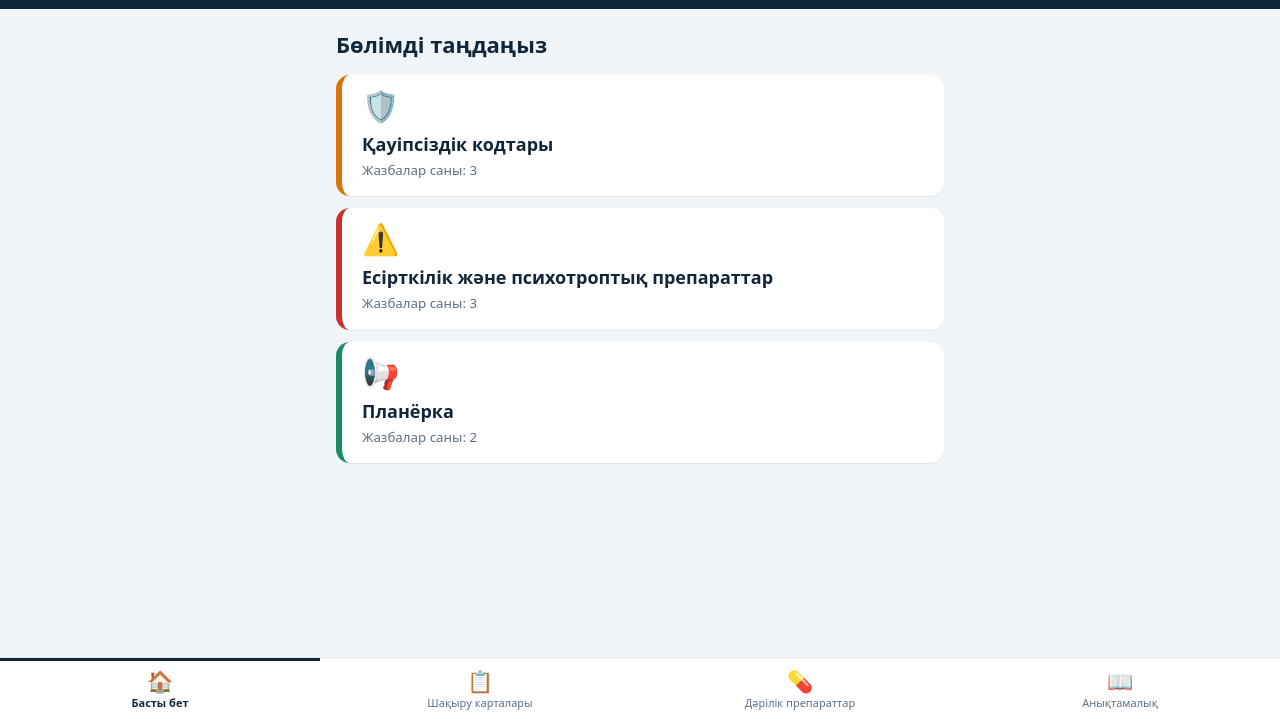
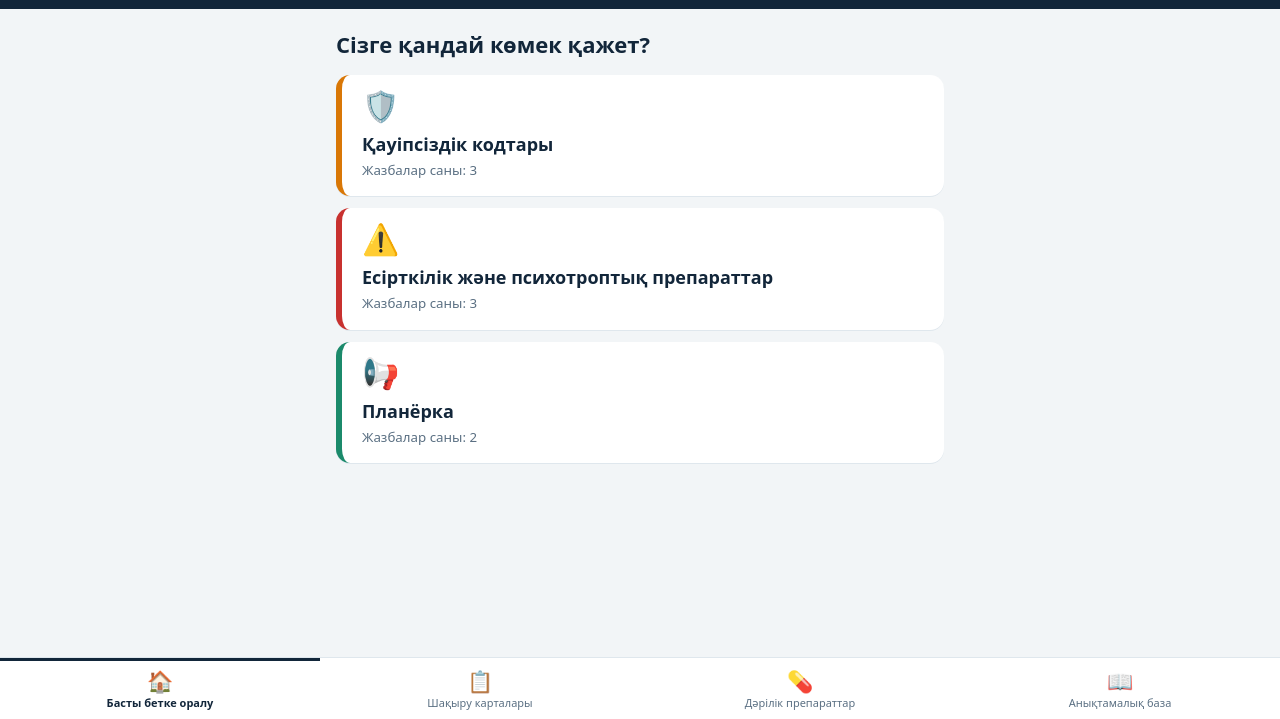
Before and after one commit to ernarkabyltay/app-w3v7758klld998-4432, a plain HTML site: page index.html in a window 1280 px wide. Shown: the part 81-800 px from the top of the page. Drawn offline with Linux system fonts and the light colour scheme.

Commit message:
Update UI text for clarity and consistency

```diff
--- a/index.html
+++ b/index.html
@@ -87,7 +87,7 @@ const DATA = {
     title: "Алматы қаласының жедел медициналық жәрдем қызметі",
     subtitle: "№10 қ/с фельдшер көмекшісі",
     ui: {
-      homeTitle: "Бөлімді таңдаңыз",
+      homeTitle: "Сізге қандай көмек қажет?",
       backHome: "← Басты бетке оралу",
       count: "Жазбалар саны:",
       searchPlaceholder: "Бөлім ішінен іздеу...",
@@ -97,10 +97,10 @@ const DATA = {
     },
     // 4 вкладки в нижнем меню
     nav: [
-      { key: "home", label: "Басты бет", icon: "🏠", color: "var(--head)" },
+      { key: "home", label: "Басты бетке оралу", icon: "🏠", color: "var(--head)" },
       { key: "cards", label: "Шақыру карталары", icon: "📋", color: "var(--doc)" },
       { key: "meds", label: "Дәрілік препараттар", icon: "💊", color: "var(--med)" },
-      { key: "ref", label: "Анықтамалық", icon: "📖", color: "var(--ref)" }
+      { key: "ref", label: "Анықтамалық база", icon: "📖", color: "var(--ref)" }
     ],
     // Разделы на главной странице (открываются как каталоги)
     homeSections: ["safety", "narcotics", "briefing"],
@@ -176,7 +176,7 @@ const DATA = {
 
   ru: {
     btnLabel: "ҚАЗ",
-    title: "Служба скорой медицинской помощи г. Алматы",
+    title: "Служба скорой медицинской помощи города Алматы",
     subtitle: "Помощник фельдшера п/с №10",
     ui: {
       homeTitle: "Выберите раздел",
@@ -189,10 +189,10 @@ const DATA = {
     },
     // 4 вкладки в нижнем меню
     nav: [
-      { key: "home", label: "Главная", icon: "🏠", color: "var(--head)" },
+      { key: "home", label: "Главная страница", icon: "🏠", color: "var(--head)" },
       { key: "cards", label: "Карты вызова", icon: "📋", color: "var(--doc)" },
-      { key: "meds", label: "Лекарства", icon: "💊", color: "var(--med)" },
-      { key: "ref", label: "Справочник", icon: "📖", color: "var(--ref)" }
+      { key: "meds", label: "Лекарственные препараты", icon: "💊", color: "var(--med)" },
+      { key: "ref", label: "Справочная база", icon: "📖", color: "var(--ref)" }
     ],
     // Разделы на главной странице (открываются как каталоги)
     homeSections: ["safety", "narcotics", "briefing"],
```
